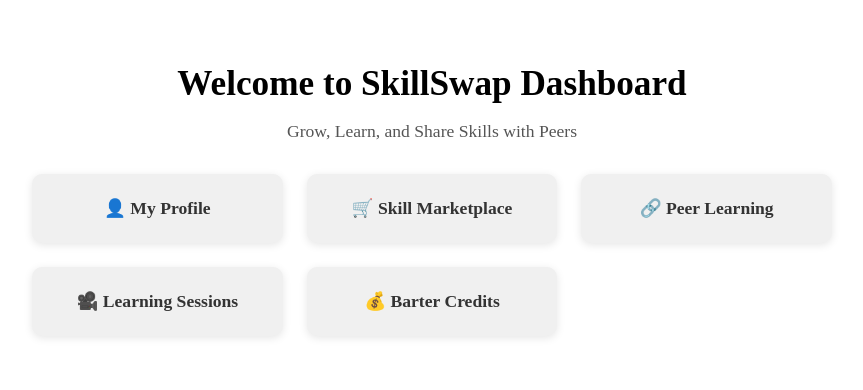
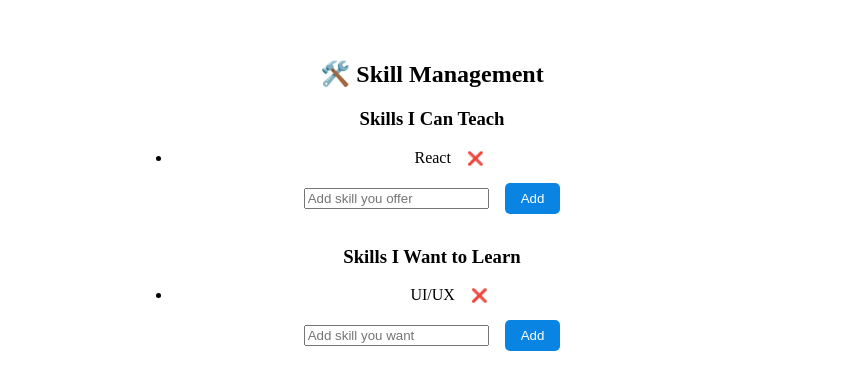
Before and after one commit to Priyadarshinimulloli/SkillSwap, a React (Vite) app in the folder client/: page /skills in a window 1280 px wide. Before the commit this address led to /. Shown: the top 390 px of the page, without its empty margins (208-1071 px from the left). Built offline with nearby package versions, Linux system fonts and the light colour scheme.

Commit message:
Added pages

```diff
--- a/client/src/App.jsx
+++ b/client/src/App.jsx
@@ -6,7 +6,8 @@ import Profile from './pages/Profile';
 import Dashboard from './pages/Dashboard';
 import PeerLearning from './pages/PeerLearning';
 import VideoCall from './pages/VideoCall';
-
+import SkillManager from './pages/SkillManager';
+import Matches from './pages/Matches';
 const App = () => {
   return (
     <Routes>
@@ -17,6 +18,8 @@ const App = () => {
       <Route path="/profile" element={<Profile />} />
       <Route path="/peer-learning" element={<PeerLearning />} />
       <Route path="/call/:channelName" element={<VideoCall />} />
+      <Route path="/skills" element={<SkillManager />} />
+      <Route path="/matches" element={<Matches />} />
 
       {/* Wildcard route - must be last */}
       <Route path="*" element={<Navigate to="/" replace />} />
--- a/client/src/pages/Dashboard.jsx
+++ b/client/src/pages/Dashboard.jsx
@@ -13,6 +13,9 @@ const Dashboard = () => {
         <Link to="/peer-learning" style={styles.card}>🔗 Peer Learning</Link>
         <Link to="/sessions" style={styles.card}>🎥 Learning Sessions</Link>
         <Link to="/credits" style={styles.card}>💰 Barter Credits</Link>
+        <Link to="/skills" style={styles.card}>🧠 Manage My Skills</Link>
+        <Link to="/matches" style={styles.card}>💡 Match Suggestions</Link> {/* Added this link */}
+
       </div>
     </div>
   );
--- /dev/null
+++ b/client/src/pages/Matches.jsx
@@ -0,0 +1,88 @@
+// src/pages/Matches.jsx
+import React from 'react';
+
+const mockMatches = [
+  {
+    id: 1,
+    name: "Aarav Sharma",
+    skillsOffered: ["React", "Node.js"],
+    skillsWanted: ["UI/UX", "Python"],
+    matchScore: 92,
+  },
+  {
+    id: 2,
+    name: "Meera Iyer",
+    skillsOffered: ["Photoshop", "Illustrator"],
+    skillsWanted: ["React", "Firebase"],
+    matchScore: 87,
+  },
+  {
+    id: 3,
+    name: "Rohit Verma",
+    skillsOffered: ["Python", "Data Science"],
+    skillsWanted: ["Marketing", "Public Speaking"],
+    matchScore: 79,
+  },
+];
+
+const Matches = () => {
+  return (
+    <div style={styles.container}>
+      <h2 style={styles.title}>🔍 Match Suggestions</h2>
+      <div style={styles.list}>
+        {mockMatches.map(user => (
+          <div key={user.id} style={styles.card}>
+            <h3>{user.name}</h3>
+            <p><strong>Offers:</strong> {user.skillsOffered.join(', ')}</p>
+            <p><strong>Wants:</strong> {user.skillsWanted.join(', ')}</p>
+            <p><strong>Match Score:</strong> {user.matchScore}%</p>
+            <div style={styles.buttons}>
+              <button style={styles.btn}>Connect</button>
+              <button style={{ ...styles.btn, backgroundColor: '#00b894' }}>Request Swap</button>
+            </div>
+          </div>
+        ))}
+      </div>
+    </div>
+  );
+};
+
+const styles = {
+  container: {
+    padding: '2rem',
+    textAlign: 'center',
+  },
+  title: {
+    fontSize: '2rem',
+    marginBottom: '1.5rem',
+  },
+  list: {
+    display: 'grid',
+    gap: '1.5rem',
+    gridTemplateColumns: 'repeat(auto-fit, minmax(300px, 1fr))',
+    maxWidth: '1000px',
+    margin: '0 auto',
+  },
+  card: {
+    background: '#f1f1f1',
+    borderRadius: '10px',
+    padding: '1rem',
+    boxShadow: '0 4px 8px rgba(0,0,0,0.1)',
+  },
+  buttons: {
+    marginTop: '1rem',
+    display: 'flex',
+    justifyContent: 'center',
+    gap: '1rem',
+  },
+  btn: {
+    padding: '0.5rem 1rem',
+    border: 'none',
+    borderRadius: '5px',
+    backgroundColor: '#0984e3',
+    color: '#fff',
+    cursor: 'pointer',
+  },
+};
+
+export default Matches;
--- /dev/null
+++ b/client/src/pages/SkillManager.jsx
@@ -0,0 +1,97 @@
+import React, { useState } from 'react';
+
+const SkillManager = () => {
+  const [skillsOffered, setSkillsOffered] = useState(["React"]);
+  const [skillsWanted, setSkillsWanted] = useState(["UI/UX"]);
+  const [newOffered, setNewOffered] = useState("");
+  const [newWanted, setNewWanted] = useState("");
+
+  const addSkill = (type) => {
+    if (type === 'offered' && newOffered.trim()) {
+      setSkillsOffered([...skillsOffered, newOffered.trim()]);
+      setNewOffered("");
+    } else if (type === 'wanted' && newWanted.trim()) {
+      setSkillsWanted([...skillsWanted, newWanted.trim()]);
+      setNewWanted("");
+    }
+  };
+
+  const deleteSkill = (type, index) => {
+    if (type === 'offered') {
+      setSkillsOffered(skillsOffered.filter((_, i) => i !== index));
+    } else {
+      setSkillsWanted(skillsWanted.filter((_, i) => i !== index));
+    }
+  };
+
+  return (
+    <div style={styles.container}>
+      <h2>🛠️ Skill Management</h2>
+
+      <div style={styles.section}>
+        <h3>Skills I Can Teach</h3>
+        <ul>
+          {skillsOffered.map((skill, idx) => (
+            <li key={idx}>
+              {skill}
+              <button onClick={() => deleteSkill('offered', idx)} style={styles.del}>❌</button>
+            </li>
+          ))}
+        </ul>
+        <input
+          value={newOffered}
+          onChange={e => setNewOffered(e.target.value)}
+          placeholder="Add skill you offer"
+        />
+        <button onClick={() => addSkill('offered')} style={styles.addBtn}>Add</button>
+      </div>
+
+      <div style={styles.section}>
+        <h3>Skills I Want to Learn</h3>
+        <ul>
+          {skillsWanted.map((skill, idx) => (
+            <li key={idx}>
+              {skill}
+              <button onClick={() => deleteSkill('wanted', idx)} style={styles.del}>❌</button>
+            </li>
+          ))}
+        </ul>
+        <input
+          value={newWanted}
+          onChange={e => setNewWanted(e.target.value)}
+          placeholder="Add skill you want"
+        />
+        <button onClick={() => addSkill('wanted')} style={styles.addBtn}>Add</button>
+      </div>
+    </div>
+  );
+};
+
+const styles = {
+  container: {
+    padding: '2rem',
+    maxWidth: '600px',
+    margin: 'auto',
+    textAlign: 'center',
+  },
+  section: {
+    marginBottom: '2rem',
+  },
+  addBtn: {
+    marginLeft: '1rem',
+    padding: '0.5rem 1rem',
+    backgroundColor: '#0984e3',
+    color: '#fff',
+    border: 'none',
+    borderRadius: '5px',
+  },
+  del: {
+    marginLeft: '10px',
+    backgroundColor: 'transparent',
+    border: 'none',
+    cursor: 'pointer',
+    color: 'red',
+  },
+};
+
+export default SkillManager;
```
